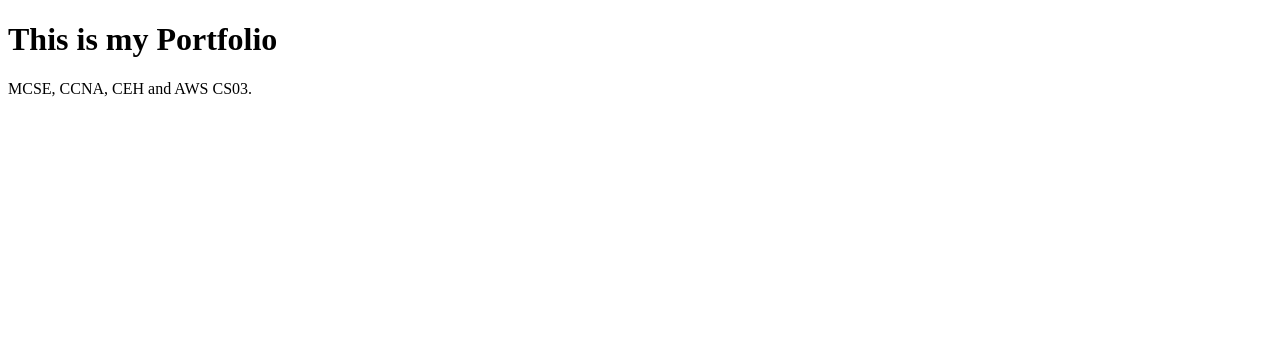
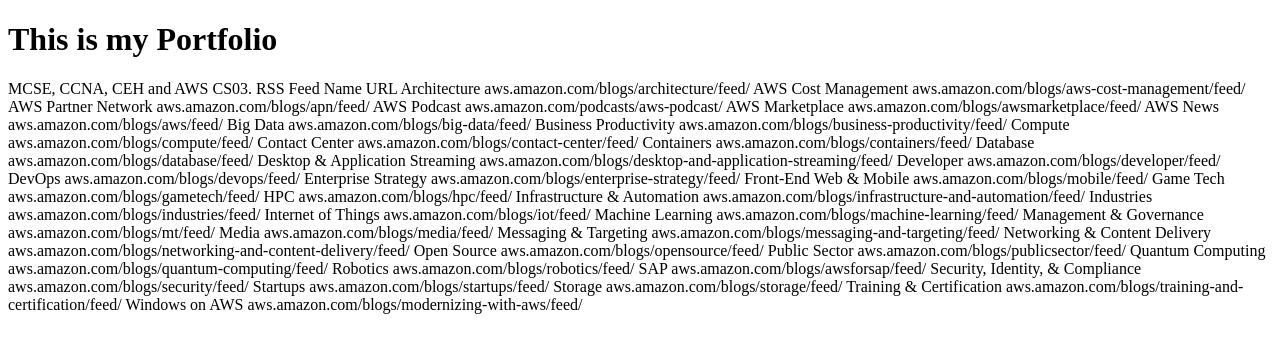
Before and after one commit to SyedRaise/Site, a plain HTML site: page index.html in a window 1280 px wide. Drawn offline with Linux system fonts and the light colour scheme.

Commit message:
index.html
add rss

```diff
--- a/index.html
+++ b/index.html
@@ -6,7 +6,47 @@
 <body>
 
 <h1>This is my Portfolio</h1>
-<p>MCSE, CCNA, CEH and AWS CS03.</p>
+<p>MCSE, CCNA, CEH and AWS CS03.
+RSS Feed Name	URL
+Architecture	aws.amazon.com/blogs/architecture/feed/
+AWS Cost Management	aws.amazon.com/blogs/aws-cost-management/feed/
+AWS Partner Network	aws.amazon.com/blogs/apn/feed/
+AWS Podcast	aws.amazon.com/podcasts/aws-podcast/
+AWS Marketplace	aws.amazon.com/blogs/awsmarketplace/feed/
+AWS News	aws.amazon.com/blogs/aws/feed/
+Big Data	aws.amazon.com/blogs/big-data/feed/
+Business Productivity	aws.amazon.com/blogs/business-productivity/feed/
+Compute	aws.amazon.com/blogs/compute/feed/
+Contact Center	aws.amazon.com/blogs/contact-center/feed/
+Containers	aws.amazon.com/blogs/containers/feed/
+Database	aws.amazon.com/blogs/database/feed/
+Desktop & Application Streaming	aws.amazon.com/blogs/desktop-and-application-streaming/feed/
+Developer	aws.amazon.com/blogs/developer/feed/
+DevOps	aws.amazon.com/blogs/devops/feed/
+Enterprise Strategy	aws.amazon.com/blogs/enterprise-strategy/feed/
+Front-End Web & Mobile	aws.amazon.com/blogs/mobile/feed/
+Game Tech	aws.amazon.com/blogs/gametech/feed/
+HPC	aws.amazon.com/blogs/hpc/feed/
+Infrastructure & Automation	aws.amazon.com/blogs/infrastructure-and-automation/feed/
+Industries	aws.amazon.com/blogs/industries/feed/
+Internet of Things	aws.amazon.com/blogs/iot/feed/
+Machine Learning	aws.amazon.com/blogs/machine-learning/feed/
+Management & Governance	aws.amazon.com/blogs/mt/feed/
+Media	aws.amazon.com/blogs/media/feed/
+Messaging & Targeting	aws.amazon.com/blogs/messaging-and-targeting/feed/
+Networking & Content Delivery	aws.amazon.com/blogs/networking-and-content-delivery/feed/
+Open Source	aws.amazon.com/blogs/opensource/feed/
+Public Sector	aws.amazon.com/blogs/publicsector/feed/
+Quantum Computing	aws.amazon.com/blogs/quantum-computing/feed/
+Robotics	aws.amazon.com/blogs/robotics/feed/
+SAP	aws.amazon.com/blogs/awsforsap/feed/
+Security, Identity, & Compliance	aws.amazon.com/blogs/security/feed/
+Startups	aws.amazon.com/blogs/startups/feed/
+Storage	aws.amazon.com/blogs/storage/feed/
+Training & Certification	aws.amazon.com/blogs/training-and-certification/feed/
+Windows on AWS	aws.amazon.com/blogs/modernizing-with-aws/feed/
+
+</p>
 
 </body>
 </html>
```
